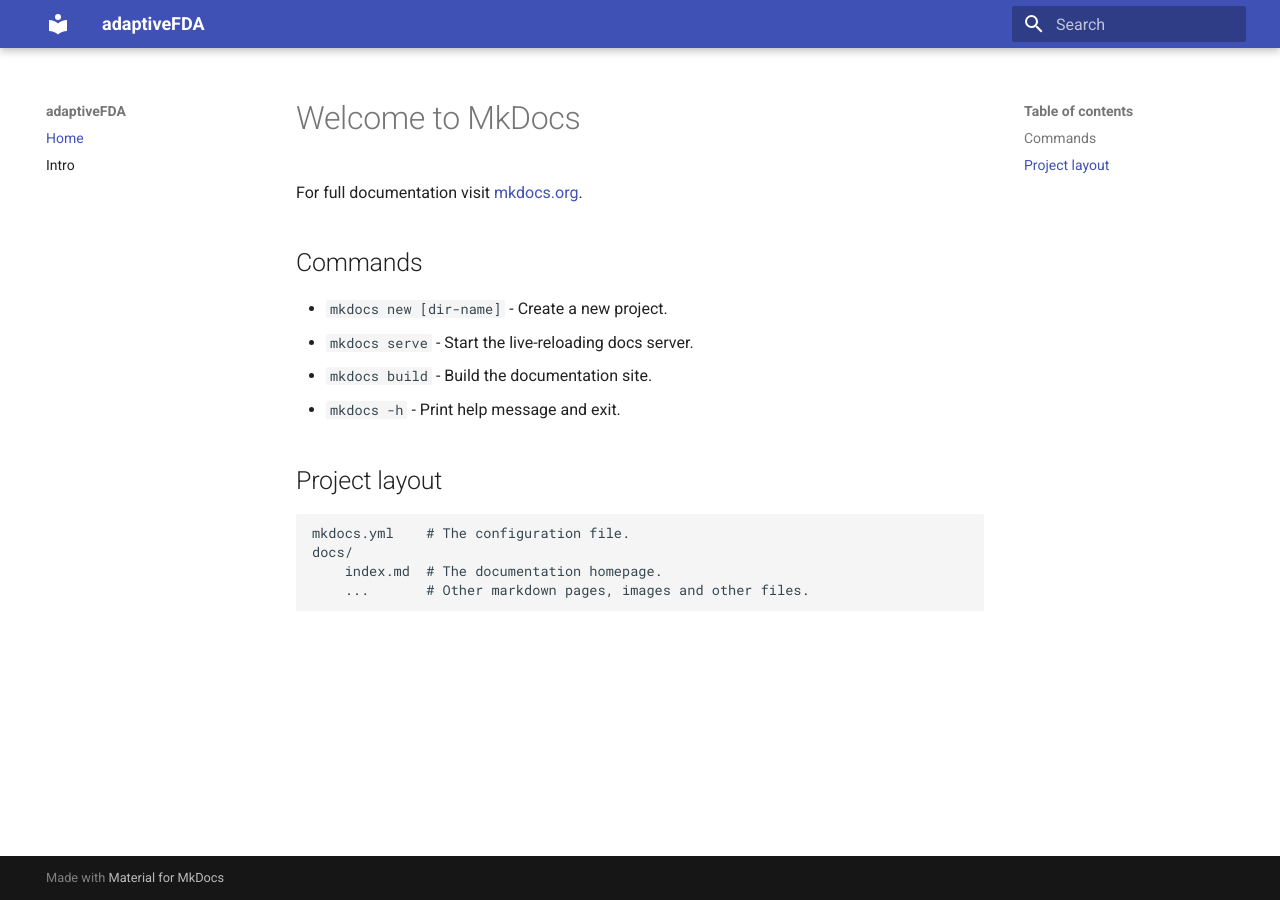
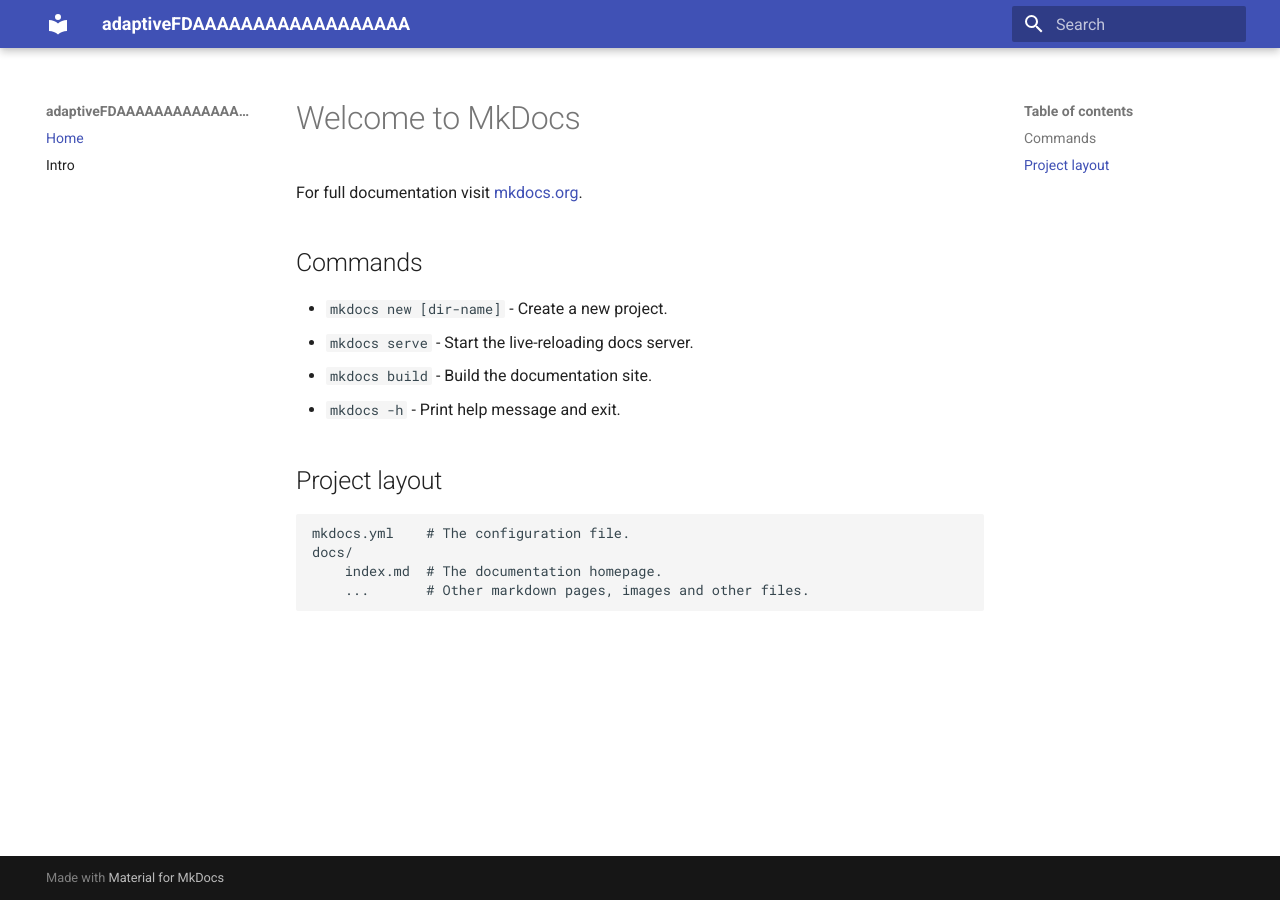
Before and after one commit to adaptive-FDA/quick-start, an MkDocs documentation site: the page built from docs/index.md, in a window 1280 px wide. Built offline with MkDocs 1.6.1 and Material for MkDocs 9.7.7, drawn with Linux system fonts in a browser that asks for light colours.

Commit message:
Update mkdocs.yml

```diff
--- a/mkdocs.yml
+++ b/mkdocs.yml
@@ -1,4 +1,4 @@
-site_name: adaptiveFDA
+site_name: adaptiveFDAAAAAAAAAAAAAAAAAA
 theme: material
 plugins:
   - search
```
